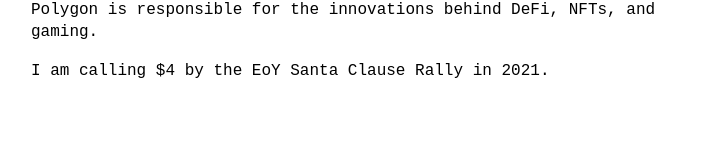
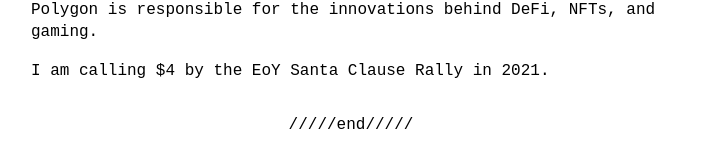
Before and after one commit to 1337b0t/1337b0t.github.io, a Jekyll site: the page built from _posts/2021-10-26-matic-to-4.md, in a window 1280 px wide. Shown: the part 260-428 px from the top of the page, without its empty margins (289-990 px from the left). Built offline with Jekyll 4.4.1, drawn with Linux system fonts in a browser that asks for light colours.

```diff
--- a/_posts/2021-10-26-matic-to-4.md
+++ b/_posts/2021-10-26-matic-to-4.md
@@ -9,3 +9,6 @@ The launch of the Bitwise Polygon Fund leaves bears crying as over 1 billion tra
 Polygon is responsible for the innovations behind DeFi, NFTs, and gaming.
 
 I am calling $4 by the EoY Santa Clause Rally in 2021.
+
+---
+{: data-content="end"}
```
Also changed, not shown: Gemfile.lock (deleted), 1 other file.
